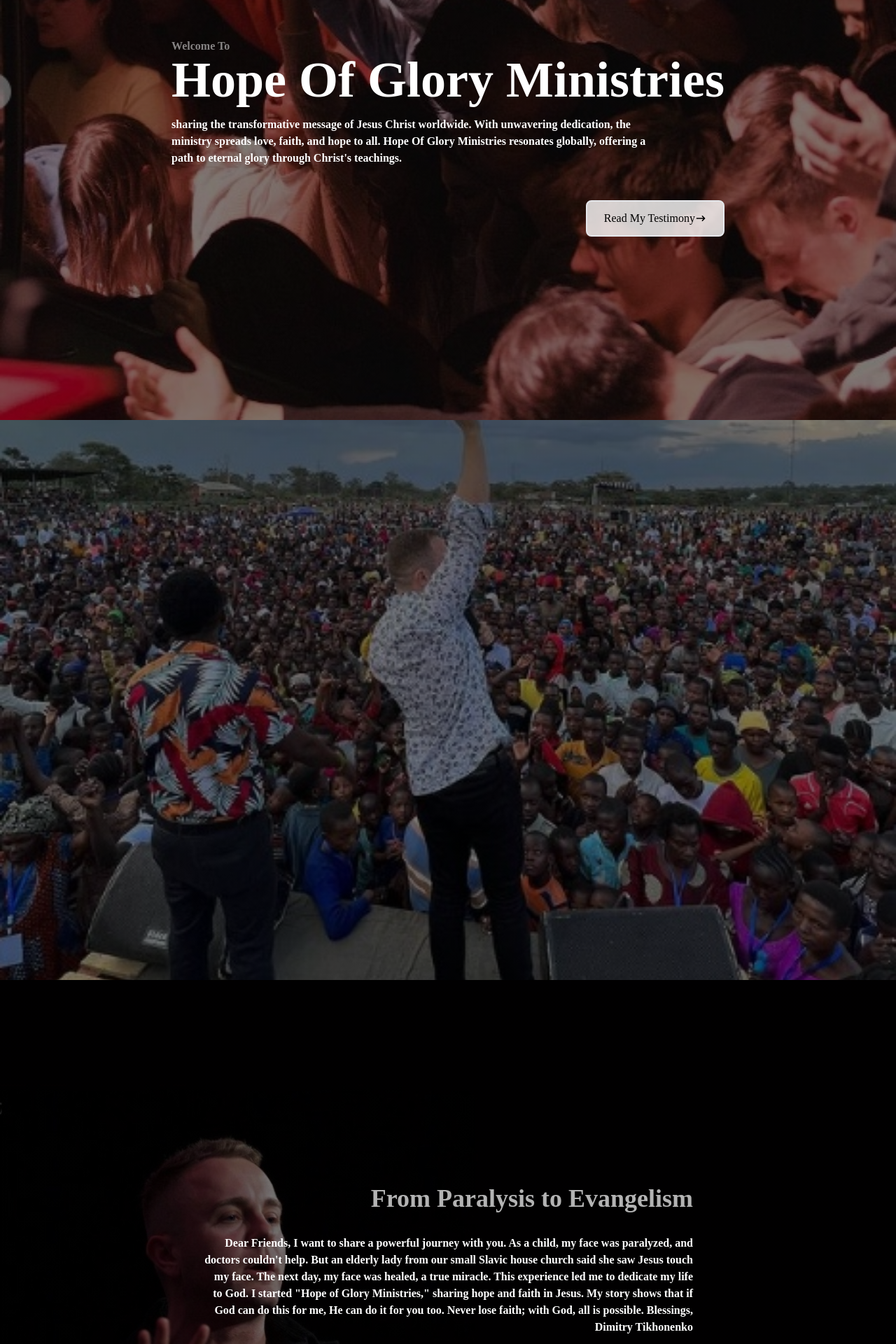
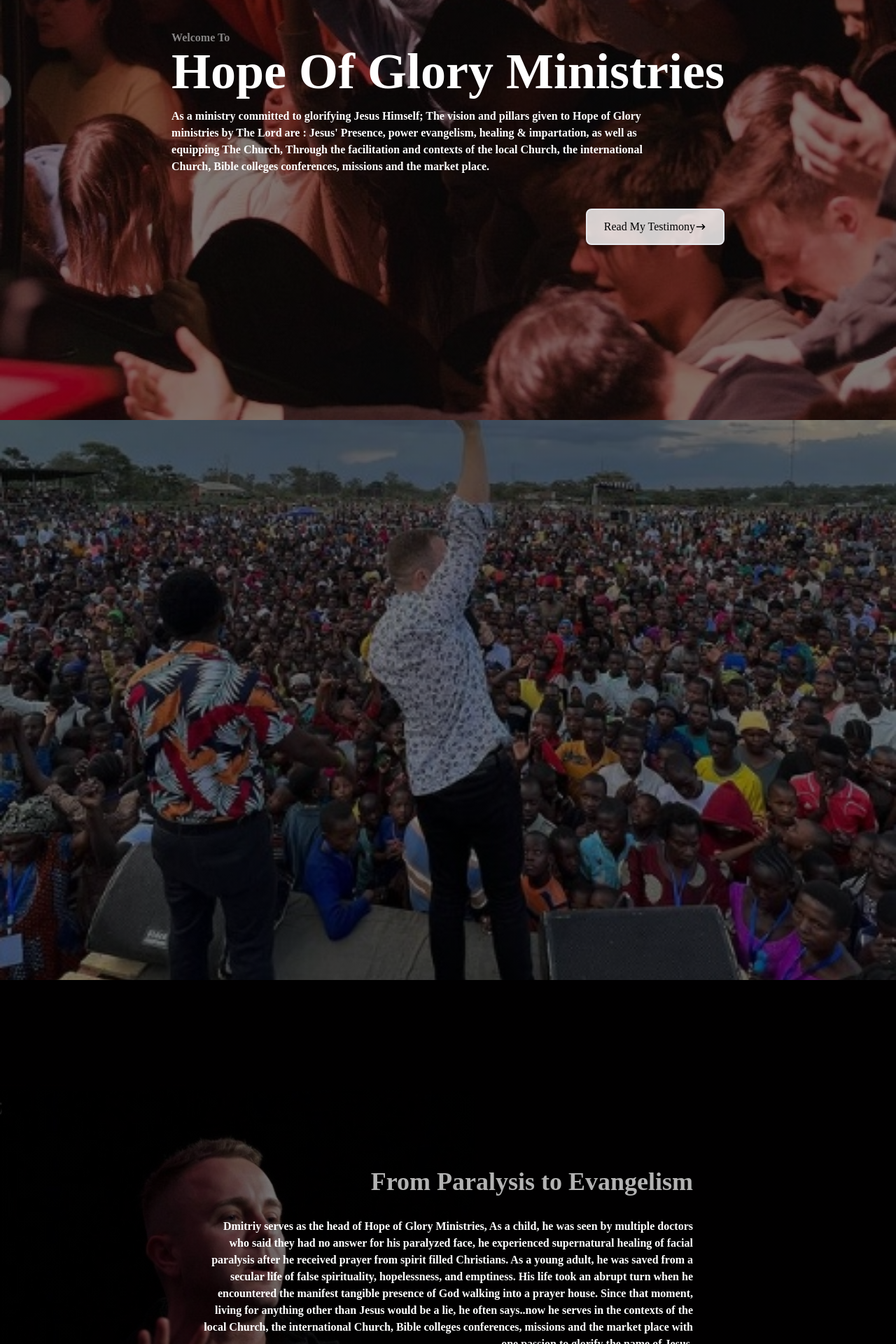
Before and after one commit to WillZealot/HOGM, a React (Create React App) app in the folder hopeofgloryministries/: page / in a window 1280 px wide. Shown: the part 200-2120 px from the top of the page at 70% size. Built offline with nearby package versions, Linux system fonts and the light colour scheme.

Commit message:
added words and testimonials for dimitri have been trying to find a cool card compnent for the events spot but cant find anything will try tmrw

```diff
--- a/hopeofgloryministries/package.json
+++ b/hopeofgloryministries/package.json
@@ -22,6 +22,7 @@
     "react-native": "^0.72.5",
     "react-scripts": "5.0.1",
     "react-scroll": "^1.8.9",
+    "react-ui-cards": "^3.1.0",
     "stripe": "^13.8.0"
   },
   "scripts": {
--- a/hopeofgloryministries/src/components/About.jsx
+++ b/hopeofgloryministries/src/components/About.jsx
@@ -22,15 +22,18 @@ const About = () => {
               From Paralysis to Evangelism
             </p>
             <p className="text-white text-right font-bold py-4 max-w-[700px] ">
-              Dear Friends, I want to share a powerful journey with you. As a
-              child, my face was paralyzed, and doctors couldn't help. But an
-              elderly lady from our small Slavic house church said she saw Jesus
-              touch my face. The next day, my face was healed, a true miracle.
-              This experience led me to dedicate my life to God. I started "Hope
-              of Glory Ministries," sharing hope and faith in Jesus. My story
-              shows that if God can do this for me, He can do it for you too.
-              Never lose faith; with God, all is possible. Blessings, Dimitry
-              Tikhonenko
+              Dmitriy serves as the head of Hope of Glory Ministries, As a
+              child, he was seen by multiple doctors who said they had no answer
+              for his paralyzed face, he experienced supernatural healing of
+              facial paralysis after he received prayer from spirit filled
+              Christians. As a young adult, he was saved from a secular life of
+              false spirituality, hopelessness, and emptiness. His life took an
+              abrupt turn when he encountered the manifest tangible presence of
+              God walking into a prayer house. Since that moment, living for
+              anything other than Jesus would be a lie, he often says..now he
+              serves in the contexts of the local Church, the international
+              Church, Bible colleges conferences, missions and the market place
+              with one passion to glorify the name of Jesus.
             </p>
           </div>
         </div>
--- a/hopeofgloryministries/src/components/Events.jsx
+++ b/hopeofgloryministries/src/components/Events.jsx
@@ -1,20 +1,21 @@
 import React from "react";
-
 import backphoto from "../hogassets/7C56B769-9DB6-4A82-A7E2-8ED6BFF9A37B.jpeg";
 
 const Events = () => {
-  const isSmallScreen = window.innerWidth <= 768; // You can adjust this breakpoint as needed
   const backgroundStyle = {
     backgroundImage: `linear-gradient(rgba(0, 0, 0, 0.5), rgba(0, 0, 0, 0.5)), url(${backphoto})`,
     backgroundSize: "cover",
-    backgroundPosition: isSmallScreen ? "left" : "center", // Change 'left' for small screens
+    backgroundPosition: "center",
     backgroundRepeat: "no-repeat",
   };
 
   return (
-    <div name="Events" className="w-full h-screen" style={backgroundStyle}>
-
-    </div>
+    <div
+      name="Events"
+      className="w-full h-screen flex items-center justify-center"
+      style={backgroundStyle}
+    >
+        </div>
   );
 };
 
--- a/hopeofgloryministries/src/components/Home.jsx
+++ b/hopeofgloryministries/src/components/Home.jsx
@@ -1,38 +1,46 @@
-import React from 'react';
-import { HiArrowNarrowRight } from 'react-icons/hi';
-import { Link } from 'react-scroll';
+import React from "react";
+import { HiArrowNarrowRight } from "react-icons/hi";
+import { Link } from "react-scroll";
 
-import backphoto from '../hogassets/75DB4336-B8A5-4CEA-A492-A2CC793B1DF9.jpeg';
+import backphoto from "../hogassets/75DB4336-B8A5-4CEA-A492-A2CC793B1DF9.jpeg";
 
 const Home = () => {
   const backgroundStyle = {
     backgroundImage: `linear-gradient(rgba(0, 0, 0, 0.5), rgba(0, 0, 0, 0.5)), url(${backphoto})`,
-    backgroundSize: 'cover',
-    backgroundPosition: 'center',
-    backgroundRepeat: 'no-repeat',
+    backgroundSize: "cover",
+    backgroundPosition: "center",
+    backgroundRepeat: "no-repeat",
   };
 
   return (
-    <div name='Home' className="w-full h-screen" style={backgroundStyle}>
+    <div name="Home" className="w-full h-screen" style={backgroundStyle}>
       {/* Container */}
-      <div className='max-w-[1000px] mx-auto px-8 flex flex-col justify-center h-full'>
-
+      <div className="max-w-[1000px] mx-auto px-8 flex flex-col justify-center h-full">
         {/* Text content */}
-        <div className='lg:flex-row flex-col-reverse flex justify-center items-center'>
-          <div className='text-center lg:text-left lg:w-6/8'>
-            <p className='text-white font-bold opacity-50'>Welcome To</p>
-            <h1 className='text-4xl sm:text-7xl font-bold text-white coolFont'>Hope Of Glory Ministries</h1>
-            <p className='text-white font-bold py-4 max-w-[700px] '>
-              sharing the transformative message of Jesus Christ worldwide. With unwavering dedication, the ministry spreads love, faith, and hope to all. Hope Of Glory Ministries resonates globally, offering a path to eternal glory through Christ's teachings.
+        <div className="lg:flex-row flex-col-reverse flex justify-center items-center">
+          <div className="text-center lg:text-left lg:w-6/8">
+            <p className="text-white font-bold opacity-50">Welcome To</p>
+            <h1 className="text-4xl sm:text-7xl font-bold text-white coolFont">
+              Hope Of Glory Ministries
+            </h1>
+            <p className="text-white font-bold py-4 max-w-[700px] ">
+              As a ministry committed to glorifying Jesus Himself; The vision
+              and pillars given to Hope of Glory ministries by The Lord
+              are : Jesus' Presence, power evangelism, healing & impartation, as
+              well as equipping The Church, Through the facilitation and
+              contexts of the local Church, the international Church, Bible
+              colleges conferences, missions and the market place.
             </p>
             {/* Button */}
             <br></br>
-            <div className="flex justify-end"> {/* Use flex justify-end to push the button to the right */}
-              <button className='text-black group border-2 px-6 py-3 my-2 flex items-center justify-center hover:bg-[#ccd6f6] hover:border-[#ccd6f6] bg-white bg-opacity-80 rounded-lg'>
+            <div className="flex justify-end">
+              {" "}
+              {/* Use flex justify-end to push the button to the right */}
+              <button className="text-black group border-2 px-6 py-3 my-2 flex items-center justify-center hover:bg-[#ccd6f6] hover:border-[#ccd6f6] bg-white bg-opacity-80 rounded-lg">
                 <Link to="About" spy={true} smooth={true} duration={500}>
                   Read My Testimony
                 </Link>
-                <span className='group-hover:rotate-90 duration-300'>
+                <span className="group-hover:rotate-90 duration-300">
                   <HiArrowNarrowRight></HiArrowNarrowRight>
                 </span>
               </button>
```
Also changed, not shown: 1 other file (tests, documents, lock files or other folders).
